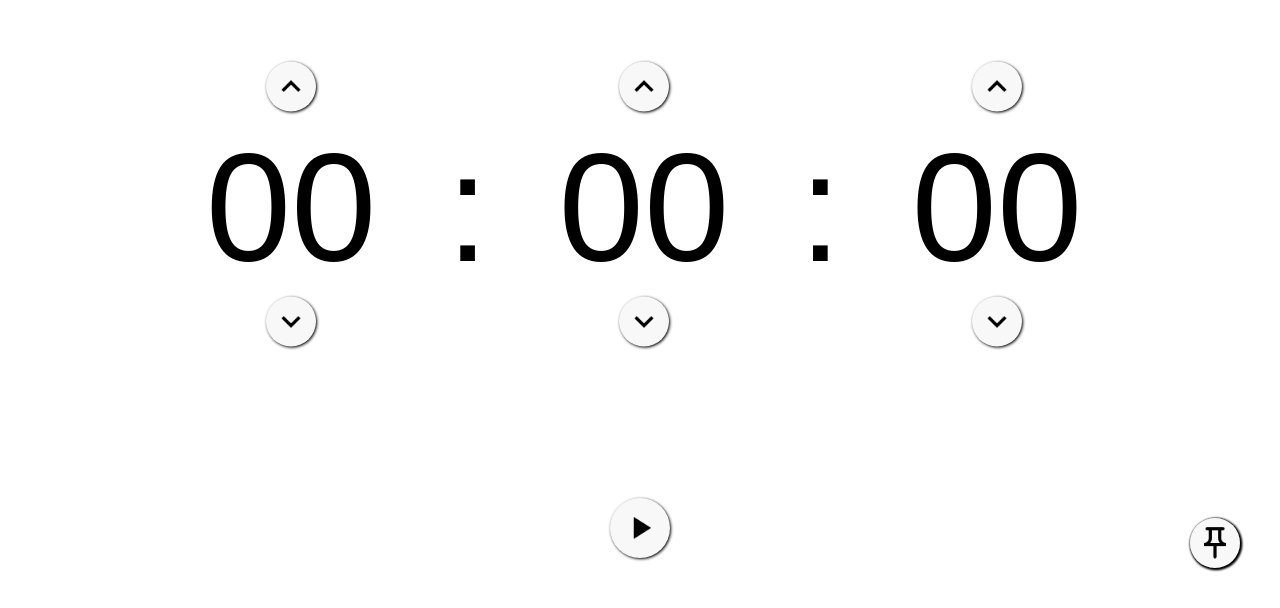
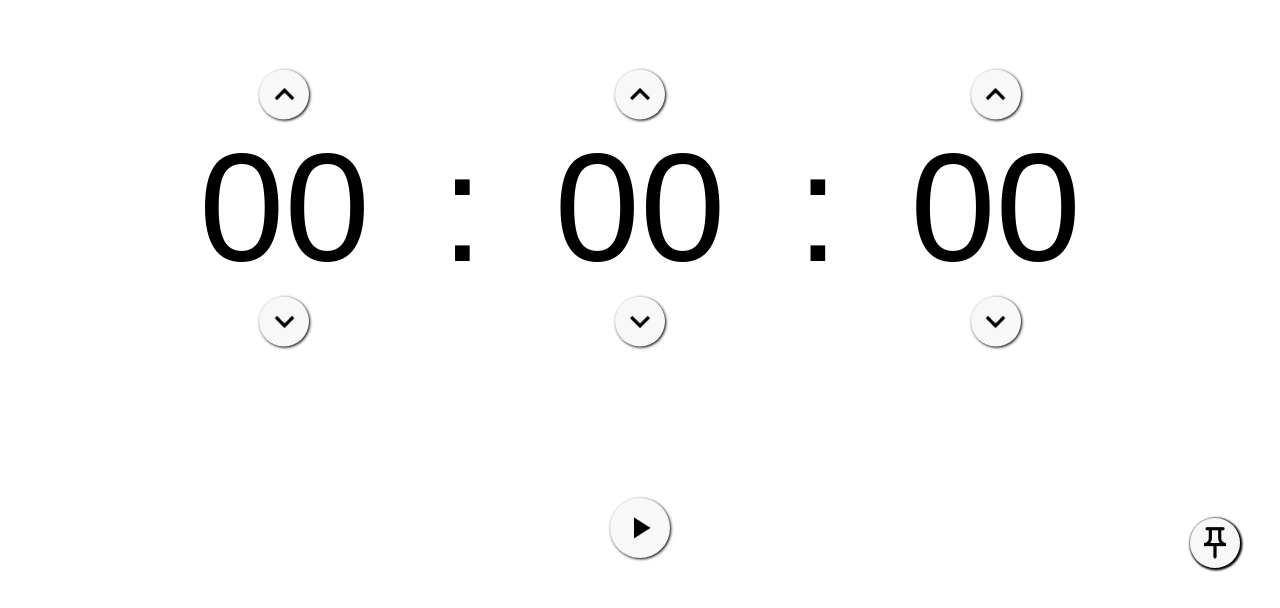
Before and after one commit to JackyIsCool/svelte-timer, a Svelte app: page / in a window 1280 px wide. Shown: the part 192-800 px from the top of the page. Built offline with nearby package versions, Linux system fonts and the light colour scheme.

Commit message:
Refactor: -unused Svelte default global CSS
it also fixed up down buttons didn't have the same gap between clock text

```diff
--- a/public/global.css
+++ b/public/global.css
@@ -12,67 +12,10 @@
 		--foreground-color: white;
 	}
 }
-html, body {
-	position: relative;
-	width: 100%;
-	height: 100%;
-}
-
 body {
-	color: #333;
 	margin: 0;
-	padding: 8px;
-	box-sizing: border-box;
-	font-family: -apple-system, BlinkMacSystemFont, "Segoe UI", Roboto, Oxygen-Sans, Ubuntu, Cantarell, "Helvetica Neue", sans-serif;
 	background-color: var(--background-color);
 }
-
-a {
-	color: rgb(0,100,200);
-	text-decoration: none;
+input, button, select, textarea {
+	padding: 0.4em;
 }
-
-a:hover {
-	text-decoration: underline;
-}
-
-a:visited {
-	color: rgb(0,80,160);
-}
-
-label {
-	display: block;
-}
-
-input, button, select, textarea {
-	font-family: inherit;
-	font-size: inherit;
-	-webkit-padding: 0.4em 0;
-	padding: 0.4em;
-	margin: 0 0 0.5em 0;
-	box-sizing: border-box;
-	border: 1px solid #ccc;
-	border-radius: 2px;
-}
-
-input:disabled {
-	color: #ccc;
-}
-
-button {
-	color: #333;
-	background-color: #f4f4f4;
-	outline: none;
-}
-
-button:disabled {
-	color: #999;
-}
-
-button:not(:disabled):active {
-	background-color: #ddd;
-}
-
-button:focus {
-	border-color: #666;
-}
```
